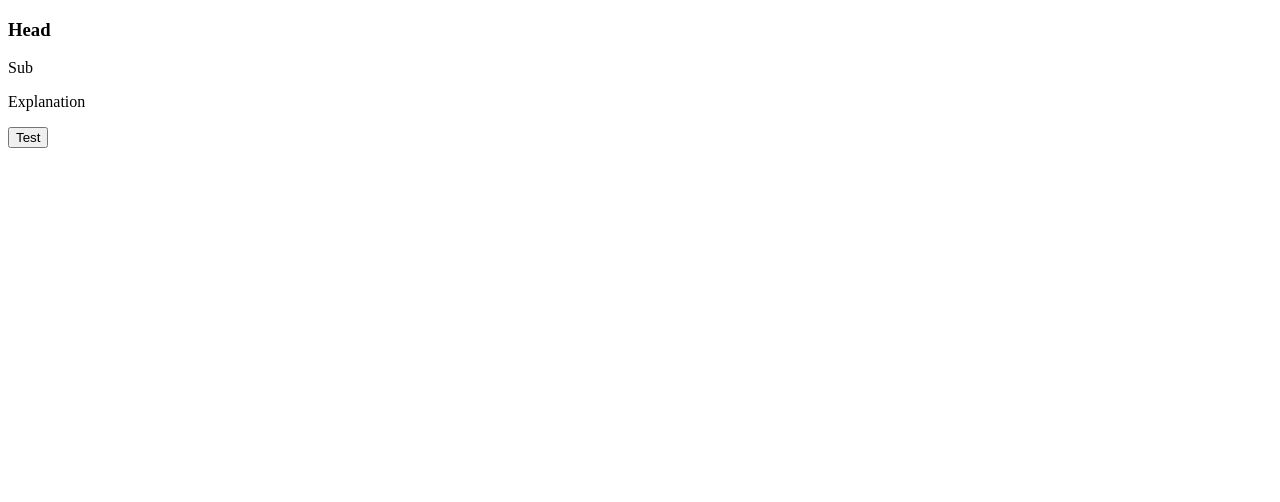
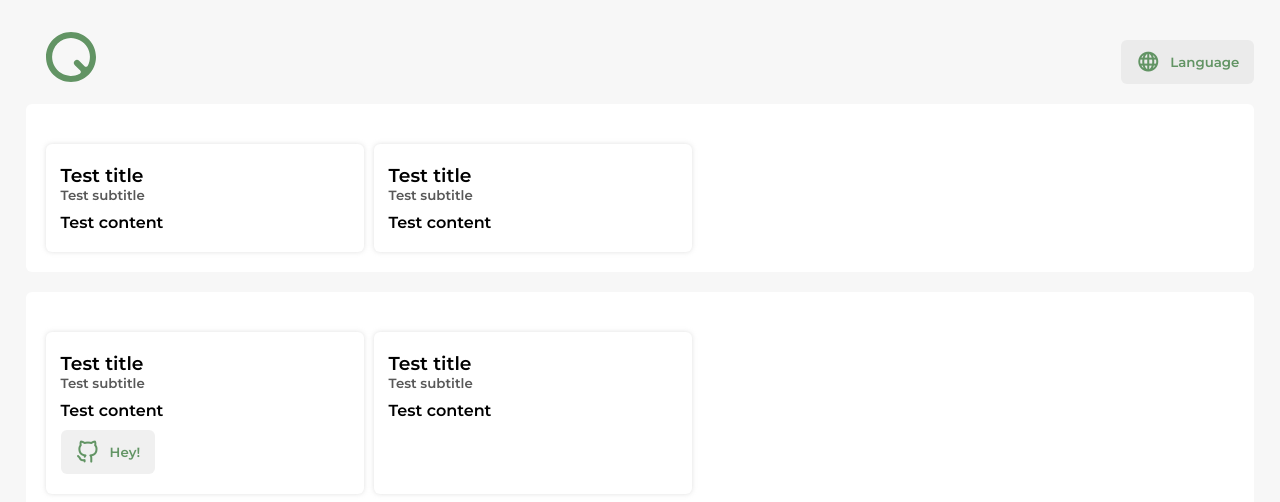
Before and after one commit to QkeleQ10/QkeleQ10.github.io, a Vue app: page / in a window 1280 px wide. Shown: the top 502 px of the page. Built offline with nearby package versions, Linux system fonts and the light colour scheme.

Commit message:
Basic layout

```diff
--- a/package.json
+++ b/package.json
@@ -8,6 +8,7 @@
     "typecheck": "vue-tsc --noEmit"
   },
   "dependencies": {
+    "typescript-cookie": "^1.0.3",
     "vue": "^3.2.31"
   },
   "devDependencies": {
--- a/src/App.vue
+++ b/src/App.vue
@@ -1,14 +1,93 @@
 
 <script>
 import ProjectCard from './components/ProjectCard.vue'
+import ScrollableRow from './components/containers/ScrollableRow.vue'
+import Header from './components/Header.vue'
 
 export default {
-  components: {
-    ProjectCard
-  }
+    components: {
+        ProjectCard,
+        ScrollableRow,
+        Header
+    }
 }
 </script>
 
 <template>
-  <ProjectCard></ProjectCard>
+    <Header />
+    <main>
+        <section>
+            <ScrollableRow class="padded">
+                <ProjectCard>
+                    <template #title>Test title</template>
+                    <template #subtitle>Test subtitle</template>
+                    <template #content>Test content</template>
+                </ProjectCard>
+                <ProjectCard>
+                    <template #title>Test title</template>
+                    <template #subtitle>Test subtitle</template>
+                    <template #content>Test content</template>
+                </ProjectCard>
+            </ScrollableRow>
+        </section>
+        <section>
+            <ScrollableRow class="padded">
+                <ProjectCard :buttons="[{ icon: '', label: 'Hey!', href: 'https://google.com' }]">
+                    <template #title>Test title</template>
+                    <template #subtitle>Test subtitle</template>
+                    <template #content>Test content</template>
+                </ProjectCard>
+                <ProjectCard>
+                    <template #title>Test title</template>
+                    <template #subtitle>Test subtitle</template>
+                    <template #content>Test content</template>
+                </ProjectCard>
+            </ScrollableRow>
+        </section>
+    </main>
 </template>
+
+<style>
+@import url("https://fonts.googleapis.com/css2?family=Montserrat:wght@600&display=swap");
+
+:root {
+    --txt: #363636;
+    --txt2: #585858;
+    --bk: #f7f7f7;
+    --bk2: #ffffff;
+    --accent: #629464;
+    --accent2: #3b803f;
+    --button: #d8d8d860;
+    --shadow: #aaaaaa60;
+}
+
+@media (prefers-color-scheme: dark) {
+    :root {
+        --txt: #eeeeee;
+        --txt2: #bebebe;
+        --bk: #2b2b2b;
+        --bk2: #303030;
+        --accent: #77bb78;
+        --accent2: #7eca82;
+        --button: #3f3f3f60;
+        --shadow: #05050560;
+    }
+}
+
+body {
+    background: var(--bk);
+    font-family: "Montserrat", arial, sans-serif;
+    font-weight: 500;
+    overflow-x: hidden;
+    margin: 20px min(2vw, 50px) 10px;
+}
+
+section {
+    flex-grow: 4;
+    min-width: clamp(150px, 25vw, 350px);
+    padding: 25px 20px 10px;
+    margin: 0 0 20px;
+    border-radius: 6px;
+    background-color: var(--bk2);
+}
+</style>
--- a/src/components/DefaultButton.vue
+++ b/src/components/DefaultButton.vue
@@ -1,11 +1,70 @@
 <script>
 export default {
     props: {
-        label: String
-    }
+        icon: String,
+        href: String
+    },
+    inheritAttrs: false
 }
 </script>
 
 <template>
-    <button>{{ label }}</button>
+    <a :href="href">
+        <button type="button" v-bind="$attrs">
+            <span class="button-icon" v-if="icon">{{ icon }}</span>
+            <slot>Button</slot>
+        </button>
+    </a>
 </template>
+
+<style>
+@font-face {
+    font-family: UniconsLine;
+    src: url("../assets/unicons-line.ttf");
+}
+
+a {
+    text-decoration: none;
+}
+
+button {
+    display: grid;
+    grid-auto-flow: column;
+    justify-content: center;
+    align-items: center;
+    gap: 10px;
+    min-height: 44px;
+    border: none;
+    background: var(--button);
+    color: var(--accent);
+    cursor: pointer;
+    font-family: "Montserrat", arial, sans-serif;
+    padding: 10px 15px;
+    margin: 10px 0 0;
+    border-radius: 6px;
+    box-shadow: none;
+    transition: box-shadow 0.2s, border 0.2s;
+}
+
+button:hover {
+    box-shadow: inset 0 0 0 3px var(--shadow);
+    outline: none;
+}
+
+button:focus {
+    box-shadow: inset 0 0 0 3px #93d996b2;
+    outline: none;
+}
+
+button[disabled] {
+    color: var(--shadow);
+    box-shadow: none;
+    cursor: default;
+}
+
+.button-icon {
+    font-family: "UniconsLine";
+    font-size: x-large;
+    margin: -5px 0;
+}
+</style>
--- /dev/null
+++ b/src/components/Header.vue
@@ -0,0 +1,30 @@
+<script>
+import DefaultButton from "./DefaultButton.vue";
+import ScrollableRow from "./containers/ScrollableRow.vue";
+export default {
+    components: { DefaultButton, ScrollableRow }
+}
+</script>
+
+<template>
+    <header>
+        <img id="header-logo" src="../assets/logo.svg" title="QkeleQ10" />
+        <DefaultButton icon="">Language</DefaultButton>
+    </header>
+</template>
+
+<style>
+header {
+    padding: 10px 0 20px;
+    display: grid;
+    grid-auto-flow: column;
+    justify-content: space-between;
+    align-items: center;
+}
+
+#header-logo {
+    padding: 0 20px;
+    fill: var(--accent);
+    height: 50px;
+}
+</style>
--- a/src/components/ProjectCard.vue
+++ b/src/components/ProjectCard.vue
@@ -1,13 +1,57 @@
 <script>
 import DefaultButton from "./DefaultButton.vue";
+import ScrollableRow from "./containers/ScrollableRow.vue";
 export default {
-    components: { DefaultButton }
+    components: { DefaultButton, ScrollableRow },
+    props: {
+        buttons: Array
+    }
 }
 </script>
 
 <template>
-    <h3>Head</h3>
-    <div role="doc-subtitle">Sub</div>
-    <p>Explanation</p>
-    <DefaultButton label="Test"></DefaultButton>
+    <div class="card">
+        <h3 class="card-title">
+            <slot name="title">Title</slot>
+        </h3>
+        <div class="card-subtitle" role="doc-subtitle">
+            <slot name="subtitle">Subtitle</slot>
+        </div>
+        <p class="card-content">
+            <slot name="content">Content</slot>
+        </p>
+        <ScrollableRow>
+            <DefaultButton
+                class="card-button"
+                v-for="button in buttons"
+                :href="button.href"
+                :icon="button.icon"
+            >{{ button.label }}</DefaultButton>
+        </ScrollableRow>
+    </div>
 </template>
+
+<style>
+.card {
+    min-width: clamp(200px, 22.5vw, 300px);
+    padding: 20px 15px;
+    border-radius: 6px;
+    box-shadow: 0 0 5px var(--shadow);
+    background-color: var(--bk2);
+}
+
+.card-title {
+    margin: 0;
+}
+
+.card-subtitle {
+    color: var(--txt2);
+    margin: 0 0 10px;
+    font-size: smaller;
+}
+
+.card-content {
+    color: var(txt2);
+    margin: 0;
+}
+</style>
--- /dev/null
+++ b/src/components/containers/ScrollableRow.vue
@@ -0,0 +1,33 @@
+<script>
+export default {
+    methods: {
+        hasContent() {
+            return !!this.$slots
+        }
+    },
+}
+</script>
+
+<template>
+    <div class="scrollable-row" v-if="hasContent()">
+        <slot></slot>
+    </div>
+</template>
+
+<style>
+.scrollable-row {
+    display: grid;
+    grid-auto-flow: column;
+    grid-template-columns: auto;
+    justify-content: start;
+    justify-items: stretch;
+    align-items: stretch;
+    overflow: auto;
+    gap: 10px;
+}
+
+.padded {
+    padding: 10px 20px;
+    margin: 5px -20px 0;
+}
+</style>
--- a/src/main.ts
+++ b/src/main.ts
@@ -1,4 +1,5 @@
 import { createApp } from 'vue'
+import { getCookie, setCookie } from 'typescript-cookie'
 import App from './App.vue'
 
 const app = createApp(App)
```
Also changed, not shown: src/assets/unicons-line.ttf (added), 1 other file (tests, documents, lock files or other folders).
